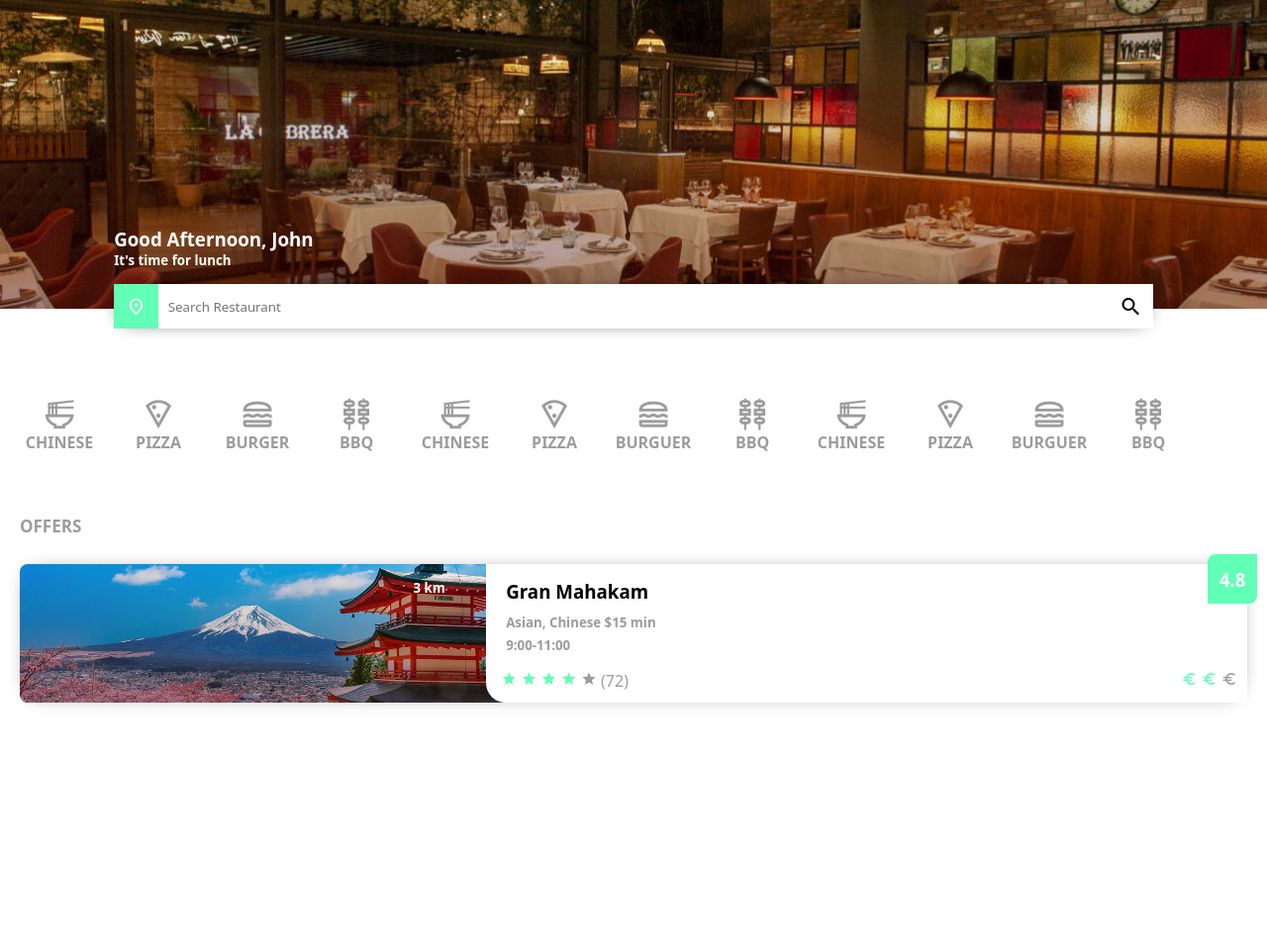
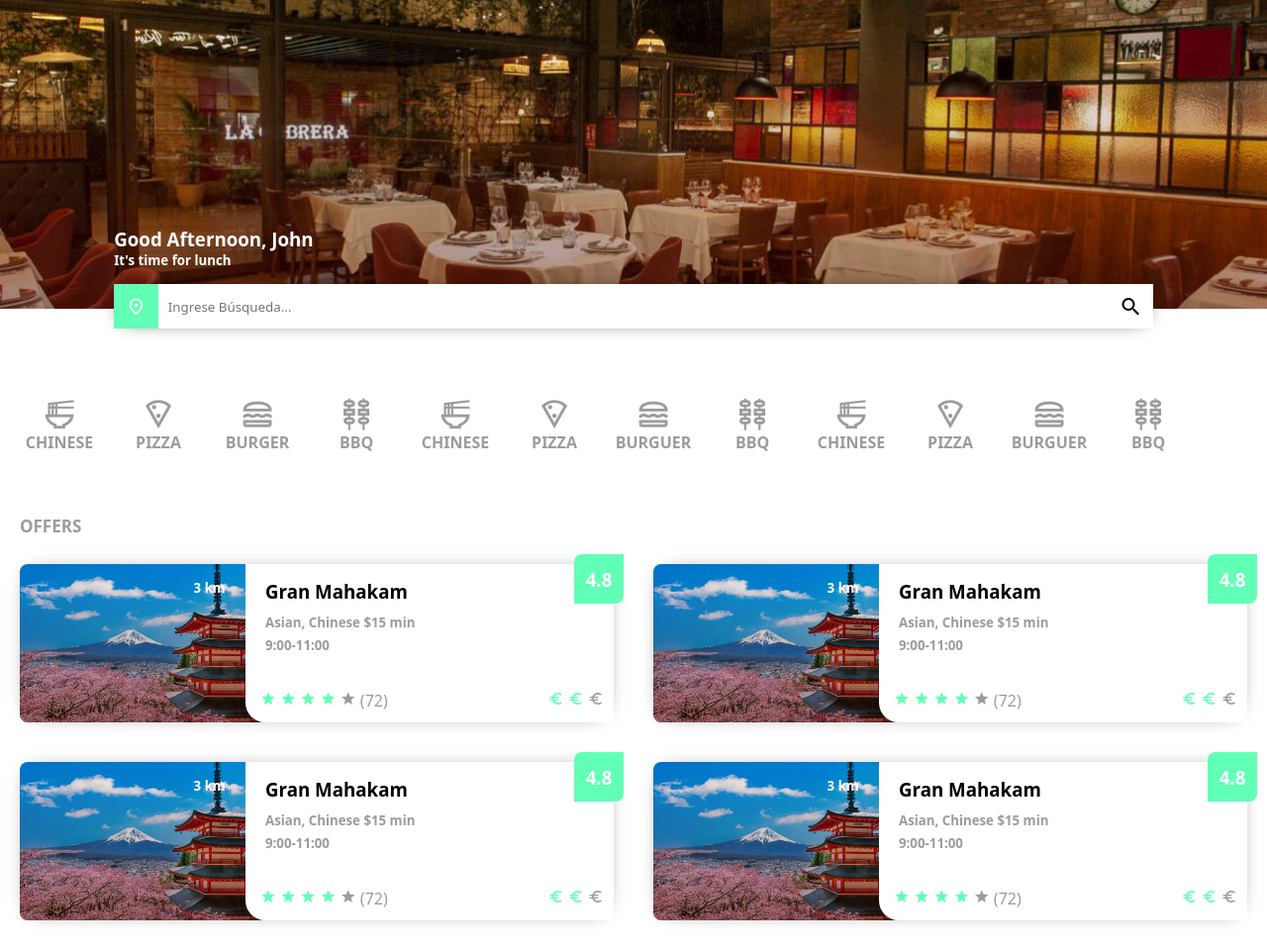
Before and after one commit to lightbblue/app_restaurante, a plain HTML site: page index.html in a window 1280 px wide. Shown: the whole page at 99% size. Before the commit the page ends 800 px from the top, so only its background shows below. Drawn offline with Linux system fonts and the light colour scheme.

Commit message:
Cambios 23/04 Segunda vista

```diff
--- /dev/null
+++ b/css/comida.css
@@ -0,0 +1,23 @@
+* {
+    margin: 0;
+    padding: 0;
+    box-sizing: border-box;
+    text-decoration: none;
+    list-style: none;
+    font-family: system-ui, -apple-system, BlinkMacSystemFont, 'Segoe UI', Roboto, Oxygen, Ubuntu, Cantarell, 'Open Sans', 'Helvetica Neue', sans-serif;
+}
+body {
+    height: 100vh;
+    width: 100%;
+    & header {
+        width: 100%;
+        height: 40%;
+    }
+
+    & main {
+        width: 100%;
+        color: rgb(156, 156, 156);
+        flex-direction: column;
+        padding-bottom: 10px;
+    }
+}
--- a/css/styles.css
+++ b/css/index.css
@@ -10,7 +10,6 @@
 body {
     height: 100vh;
     width: 100%;
-
     & header {
         width: 100%;
         height: 65%;
@@ -21,11 +20,12 @@ body {
 
     & main {
         width: 100%;
-        height: 35%;
+        height: 35% auto;
         display: flex;
         position: relative;
         color: rgb(156, 156, 156);
         flex-direction: column;
+        padding-bottom: 10px;
     }
 }
 
@@ -134,7 +134,7 @@ body {
 }
 
 ::-webkit-scrollbar {
-    height: 0;
+    height: 0px;
 }
 .ofertas{
     font-size: 17px;
@@ -234,9 +234,6 @@ body {
             z-index: 2;
         }
     }
-    & div.card:last-of-type{
-        margin-bottom: 40px;
-    }
 }
 .portadita2{
     width: 100%;
@@ -250,3 +247,19 @@ body {
 .verde{
     color: rgb(98, 255, 182);
 }
+
+@media screen and (orientation=portrait){
+    ::-webkit-scrollbar{
+        height: 5px;
+    }
+}
+@media screen and (orientation=landscape){
+    main .productos{
+            flex-direction: row;
+            flex-wrap: wrap;
+            .card{
+                height: 160px;
+                flex: 0 0 calc(50% - 20px);
+            }
+        }
+    }
--- /dev/null
+++ b/css/material-icons.css
@@ -0,0 +1,23 @@
+/* fallback */
+@font-face {
+  font-family: 'Material Icons Outlined';
+  font-style: normal;
+  font-weight: 400;
+  src: url(../fonts/gok-H7zzDkdnRel8-DQ6KAXJ69wP1tGnf4ZGhUce.woff2) format('woff2');
+}
+
+.icons{
+  font-family: 'Material Icons Outlined';
+  font-weight: normal;
+  font-style: normal;
+  font-size: 24px;
+  line-height: 1;
+  letter-spacing: normal;
+  text-transform: none;
+  display: inline-block;
+  white-space: nowrap;
+  word-wrap: normal;
+  direction: ltr;
+  --webkit-font-feature-settings: 'liga';
+  --webkit-font-smoothing: antialiased;
+}
--- a/index.html
+++ b/index.html
@@ -4,8 +4,9 @@
     <meta charset="UTF-8">
     <meta http-equiv="X-UA-Compatible" content="IE=edge">
     <meta name="viewport" content="width=device-width, initial-scale=1.0">
-    <link rel="stylesheet" href="css/styles.css">
-    <link href="https://fonts.googleapis.com/icon?family=Material+Icons+Outlined" rel="stylesheet">
+    <link rel="stylesheet" href="css/index.css">
+    <!-- <link href="https://fonts.googleapis.com/icon?family=Material+Icons+Outlined" rel="stylesheet"> -->
+    <link rel="stylesheet" href="css/material-icons.css">
     <title>App Restaurante</title>
 </head>
 <body>
@@ -18,59 +19,59 @@
             </div>
             <div class="buscador">
                 <div class="icono">
-                    <span class="material-icons-outlined f15">fmd_good</span>
+                    <span class="icons f15">fmd_good</span>
                 </div>
-                <input type="search" placeholder="Search Restaurant">
-                <input class="material-icons-outlined" type="submit" value="search">
+                <input type="search" placeholder="Ingrese Búsqueda...">
+                <input class="icons" type="submit" value="search">
             </div>
         </section>
         <nav class="categorias">
             <a href="#" class="btn-cat">
-                <i class="material-icons-outlined f26">ramen_dining</i>
+                <i class="icons f26">ramen_dining</i>
                 <b>CHINESE</b>
             </a>
             <a href="#" class="btn-cat">
-                <i class="material-icons-outlined f26">local_pizza</i>
+                <i class="icons f26">local_pizza</i>
                 <b>PIZZA</b>
             </a>
             <a href="#" class="btn-cat">
-                <i class="material-icons-outlined f26">lunch_dining</i>
+                <i class="icons f26">lunch_dining</i>
                 <b>BURGER</b>
             </a>
             <a href="#" class="btn-cat">
-                <i class="material-icons-outlined f26">kebab_dining</i>
+                <i class="icons f26">kebab_dining</i>
                 <b>BBQ</b>
             </a>
             <a href="#" class="btn-cat">
-                <i class="material-icons-outlined f26">ramen_dining</i>
+                <i class="icons f26">ramen_dining</i>
                 <b>CHINESE</b>
             </a>
             <a href="#" class="btn-cat">
-                <i class="material-icons-outlined f26">local_pizza</i>
+                <i class="icons f26">local_pizza</i>
                 <b>PIZZA</b>
             </a>
             <a href="#" class="btn-cat">
-                <i class="material-icons-outlined f26">lunch_dining</i>
+                <i class="icons f26">lunch_dining</i>
                 <b>BURGUER</b>
             </a>
             <a href="#" class="btn-cat">
-                <i class="material-icons-outlined f26">kebab_dining</i>
+                <i class="icons f26">kebab_dining</i>
                 <b>BBQ</b>
             </a>
             <a href="#" class="btn-cat">
-                <i class="material-icons-outlined f26">ramen_dining</i>
+                <i class="icons f26">ramen_dining</i>
                 <b>CHINESE</b>
             </a>
             <a href="#" class="btn-cat">
-                <i class="material-icons-outlined f26">local_pizza</i>
+                <i class="icons f26">local_pizza</i>
                 <b>PIZZA</b>
             </a>
             <a href="#" class="btn-cat">
-                <i class="material-icons-outlined f26">lunch_dining</i>
+                <i class="icons f26">lunch_dining</i>
                 <b>BURGUER</b>
             </a>
             <a href="#" class="btn-cat">
-                <i class="material-icons-outlined f26">kebab_dining</i>
+                <i class="icons f26">kebab_dining</i>
                 <b>BBQ</b>
             </a>
         </nav>
@@ -93,17 +94,107 @@
                     </div>
                     <div class="iconitos">
                         <div class="estrellas">
-                            <i class="material-icons-outlined f10 verde">star</i>
-                            <i class="material-icons-outlined f10 verde">star</i>
-                            <i class="material-icons-outlined f10 verde">star</i>
-                            <i class="material-icons-outlined f10 verde">star</i>
-                            <i class="material-icons-outlined f10">star</i>
+                            <i class="icons f10 verde">star</i>
+                            <i class="icons f10 verde">star</i>
+                            <i class="icons f10 verde">star</i>
+                            <i class="icons f10 verde">star</i>
+                            <i class="icons f10">star</i>
                             (72)
                         </div>
                         <div class="euros">
-                            <i class="material-icons-outlined f10 verde">euro</i>
-                            <i class="material-icons-outlined f10 verde">euro</i>
-                            <i class="material-icons-outlined f10">euro</i>
+                            <i class="icons f10 verde">euro</i>
+                            <i class="icons f10 verde">euro</i>
+                            <i class="icons f10">euro</i>
+                        </div>
+                    </div>
+                </div>
+                <div class="rating"><h3>4.8</h3></div>
+            </div>
+
+            <div class="card">
+                <div class="card-img">
+                    <div class="portadita2"></div>
+                    <h5>3 km</h5>
+                </div>
+                <div class="card-info">
+                    <div class="palabritas">
+                        <h3>Gran Mahakam</h3>
+                        <h5>Asian, Chinese $15 min</h5>
+                        <h5>9:00-11:00</h5>
+                    </div>
+                    <div class="iconitos">
+                        <div class="estrellas">
+                            <i class="icons f10 verde">star</i>
+                            <i class="icons f10 verde">star</i>
+                            <i class="icons f10 verde">star</i>
+                            <i class="icons f10 verde">star</i>
+                            <i class="icons f10">star</i>
+                            (72)
+                        </div>
+                        <div class="euros">
+                            <i class="icons f10 verde">euro</i>
+                            <i class="icons f10 verde">euro</i>
+                            <i class="icons f10">euro</i>
+                        </div>
+                    </div>
+                </div>
+                <div class="rating"><h3>4.8</h3></div>
+            </div>
+
+            <div class="card">
+                <div class="card-img">
+                    <div class="portadita2"></div>
+                    <h5>3 km</h5>
+                </div>
+                <div class="card-info">
+                    <div class="palabritas">
+                        <h3>Gran Mahakam</h3>
+                        <h5>Asian, Chinese $15 min</h5>
+                        <h5>9:00-11:00</h5>
+                    </div>
+                    <div class="iconitos">
+                        <div class="estrellas">
+                            <i class="icons f10 verde">star</i>
+                            <i class="icons f10 verde">star</i>
+                            <i class="icons f10 verde">star</i>
+                            <i class="icons f10 verde">star</i>
+                            <i class="icons f10">star</i>
+                            (72)
+                        </div>
+                        <div class="euros">
+                            <i class="icons f10 verde">euro</i>
+                            <i class="icons f10 verde">euro</i>
+                            <i class="icons f10">euro</i>
+                        </div>
+                    </div>
+                </div>
+                <div class="rating"><h3>4.8</h3></div>
+            </div>
+
+            <div class="card">
+                <div class="card-img">
+                    <div class="portadita2"></div>
+                    <h5>3 km</h5>
+                </div>
+                <div class="card-info">
+                    <div class="palabritas">
+                        <h3>Gran Mahakam</h3>
+                        <h5>Asian, Chinese $15 min</h5>
+                        <h5>9:00-11:00</h5>
+                    </div>
+                    <div class="iconitos">
+                        <div class="estrellas">
+                            <i class="icons f10 verde">star</i>
+                            <i class="icons f10 verde">star</i>
+                            <i class="icons f10 verde">star</i>
+                            <i class="icons f10 verde">star</i>
+                            <i class="icons f10">star</i>
+                            (72)
+                        </div>
+                        <div class="euros">
+                            <i class="icons f10 verde">euro</i>
+                            <i class="icons f10 verde">euro</i>
+                            <i class="icons f10">euro</i>
                         </div>
                     </div>
                 </div>
```
Also changed, not shown: comida.html (added, +18 -0 lines), fonts/gok-H7zzDkdnRel8-DQ6KAXJ69wP1tGnf4ZGhUce.woff2 (added).
